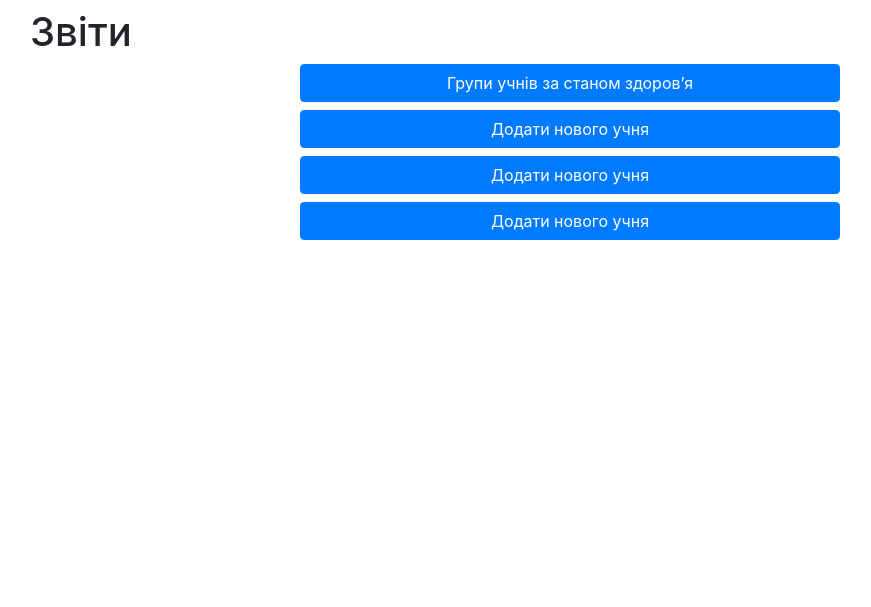
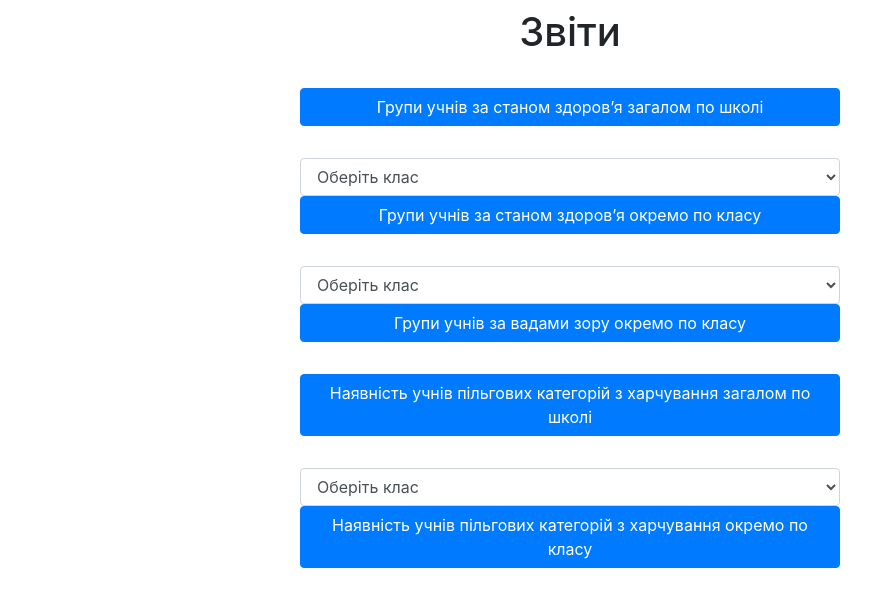
Before and after one commit to KashaVarya/Pupils-monitoring, a Django app: page /reports in a window 1280 px wide. Shown: the part 80-687 px from the top of the page, without its empty margins (70-941 px from the left). Run offline with Django 3.2, Linux system fonts and the light colour scheme; a user stored in the database is signed in; data comes from the database, SQL or seed files in the repository; some libraries are stand-ins or nearby versions.

Commit message:
report about food discounts

```diff
--- a/Pupils_monitoring/urls.py
+++ b/Pupils_monitoring/urls.py
@@ -40,6 +40,7 @@ urlpatterns = [
 
     url(r'^reports$', views.ReportsView.as_view(), name='reports'),
     url(r'^report_group$', views.ReportGroupView.as_view(), name='report group'),
+    url(r'^report_food$', views.ReportFoodView.as_view(), name='report food'),
 
 
 ]
--- a/monitoring/templates/monitoring/reports.html
+++ b/monitoring/templates/monitoring/reports.html
@@ -2,9 +2,9 @@
 
 {% block main %}
     <div class="container" id="app">
-        <div class="col-md-6">
+        <div class="col-md-12">
             <div class="mb-2">
-                <h1 class="my-2">Звіти</h1>
+                <h1 class="my-2 text-center">Звіти</h1>
             </div>
         </div>
 
@@ -13,37 +13,71 @@
 
             </div>
         </div>
+        <br>
 
         <div class="row justify-content-center mb-5">
             <div class="col-md-6">
                 <div class="mb-2">
                     <a href="/report_group">
                         <button class="btn btn-primary w-100">
-                            Групи учнів за станом здоров’я
+                            Групи учнів за станом здоров’я загалом по школі
                         </button>
                     </a>
                 </div>
+                <br>
 
+                <select id="class-select" class="form-control">
+                    <option disabled selected>Оберiть клас</option>
+                    <option value="0">Усі класи</option>
+                    {% for class in classes %}
+                        <option value="{{ class.id }}">{{ class.name }}</option>
+                    {% endfor %}
+                </select>
                 <div class="mb-2">
                     <a href="/add_pupil">
                         <button class="btn btn-primary w-100">
-                            Додати нового учня
+                            Групи учнів за станом здоров’я окремо по класу
                         </button>
                     </a>
                 </div>
+                <br>
 
+                <select id="class-select" class="form-control">
+                    <option disabled selected>Оберiть клас</option>
+                    <option value="0">Усі класи</option>
+                    {% for class in classes %}
+                        <option value="{{ class.id }}">{{ class.name }}</option>
+                    {% endfor %}
+                </select>
                 <div class="mb-2">
                     <a href="/add_pupil">
                         <button class="btn btn-primary w-100">
-                            Додати нового учня
+                            Групи учнів за вадами зору окремо по класу
                         </button>
                     </a>
                 </div>
+                <br>
 
+                <div class="mb-2">
+                    <a href="/report_food">
+                        <button class="btn btn-primary w-100">
+                            Наявність учнів пільгових категорій з харчування загалом по школі
+                        </button>
+                    </a>
+                </div>
+                <br>
+
+                <select id="class-select" class="form-control">
+                    <option disabled selected>Оберiть клас</option>
+                    <option value="0">Усі класи</option>
+                    {% for class in classes %}
+                        <option value="{{ class.id }}">{{ class.name }}</option>
+                    {% endfor %}
+                </select>
                 <div class="mb-2">
                     <a href="/add_pupil">
                         <button class="btn btn-primary w-100">
-                            Додати нового учня
+                            Наявність учнів пільгових категорій з харчування окремо по класу
                         </button>
                     </a>
                 </div>
@@ -52,6 +86,4 @@
         </div>
 
     </div>
-    </div>
-    </div>
 {% endblock %}
--- a/monitoring/views.py
+++ b/monitoring/views.py
@@ -548,6 +548,14 @@ class ReportsView(LoginRequiredMixin, TemplateView):
     template_name = "monitoring/reports.html"
     login_url = "/login"
 
+    def get_context_data(self, **kwargs):
+        context = super().get_context_data(**kwargs)
+
+        classes = set(ClassModel.objects.all())
+        context['classes'] = classes
+
+        return context
+
 
 class ReportGroupView(LoginRequiredMixin, TemplateView):
     login_url = "/login"
@@ -600,3 +608,41 @@ class ReportGroupView(LoginRequiredMixin, TemplateView):
         context['classes'] = classes
 
         return context
+
+
+class ReportFoodView(LoginRequiredMixin, TemplateView):
+    login_url = "/login"
+    template_name = "monitoring/report_food.html"
+
+    def get_context_data(self, **kwargs):
+        context = super().get_context_data(**kwargs)
+
+        cursor = connection.cursor()
+        discount_all = cursor.execute('select count(id) '
+                                      'from monitoring_pupilmodel '
+                                      'where discount <> 1;'
+                                      ).fetchone()[0]
+
+        context['discount_all'] = discount_all
+
+        classes = dict()
+        [classes.setdefault(cls[0], []) for cls in cursor.execute('select name '
+                                                                  'from monitoring_classmodel;'
+                                                                  ).fetchall()]
+
+        for cls in classes:
+            discount_count = cursor.execute("select count(p.id), c.name "
+                                            "from monitoring_pupilmodel as p "
+                                            "inner join monitoring_classmodel as c "
+                                            "on p.pupil_class_id=c.id "
+                                            "where p.discount <> 1 AND c.name='{}';".format(str(cls))
+                                            ).fetchone()
+
+            if discount_count[0] != 0:
+                classes[discount_count[1]].append(discount_count[0])
+            else:
+                classes[cls].append(discount_count[0])
+
+        context['classes'] = classes
+
+        return context
```
Also changed, not shown: monitoring/templates/monitoring/report_food.html (added, +14 -0 lines), monitoring/templates/monitoring/report_group.html (indentation only).
